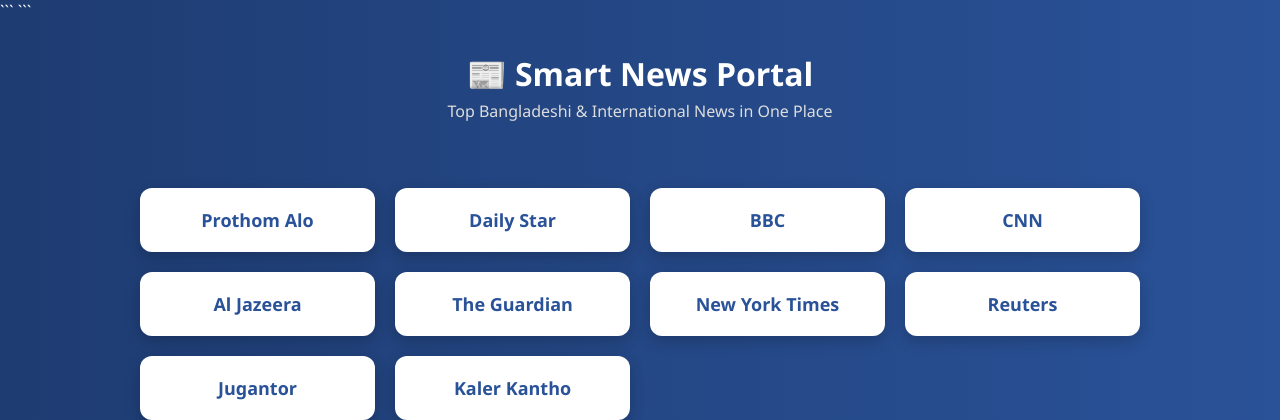
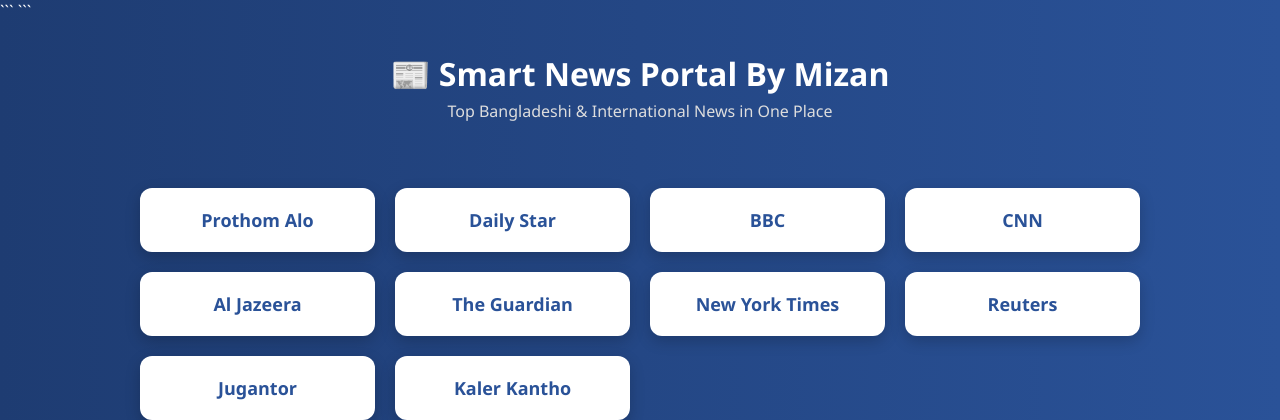
Before and after one commit to mizan918/news-ready-app, a Flask app: page / in a window 1280 px wide. Shown: the top 420 px of the page. Run offline with Flask 3, Linux system fonts and the light colour scheme.

Commit message:
Update index.html

```diff
--- a/news_ready_app/templates/index.html
+++ b/news_ready_app/templates/index.html
@@ -73,7 +73,7 @@
 <body>
 
 <header>
-    <h1>📰 Smart News Portal</h1>
+    <h1>📰 Smart News Portal By Mizan</h1>
     <p>Top Bangladeshi & International News in One Place</p>
 </header>
 
```
